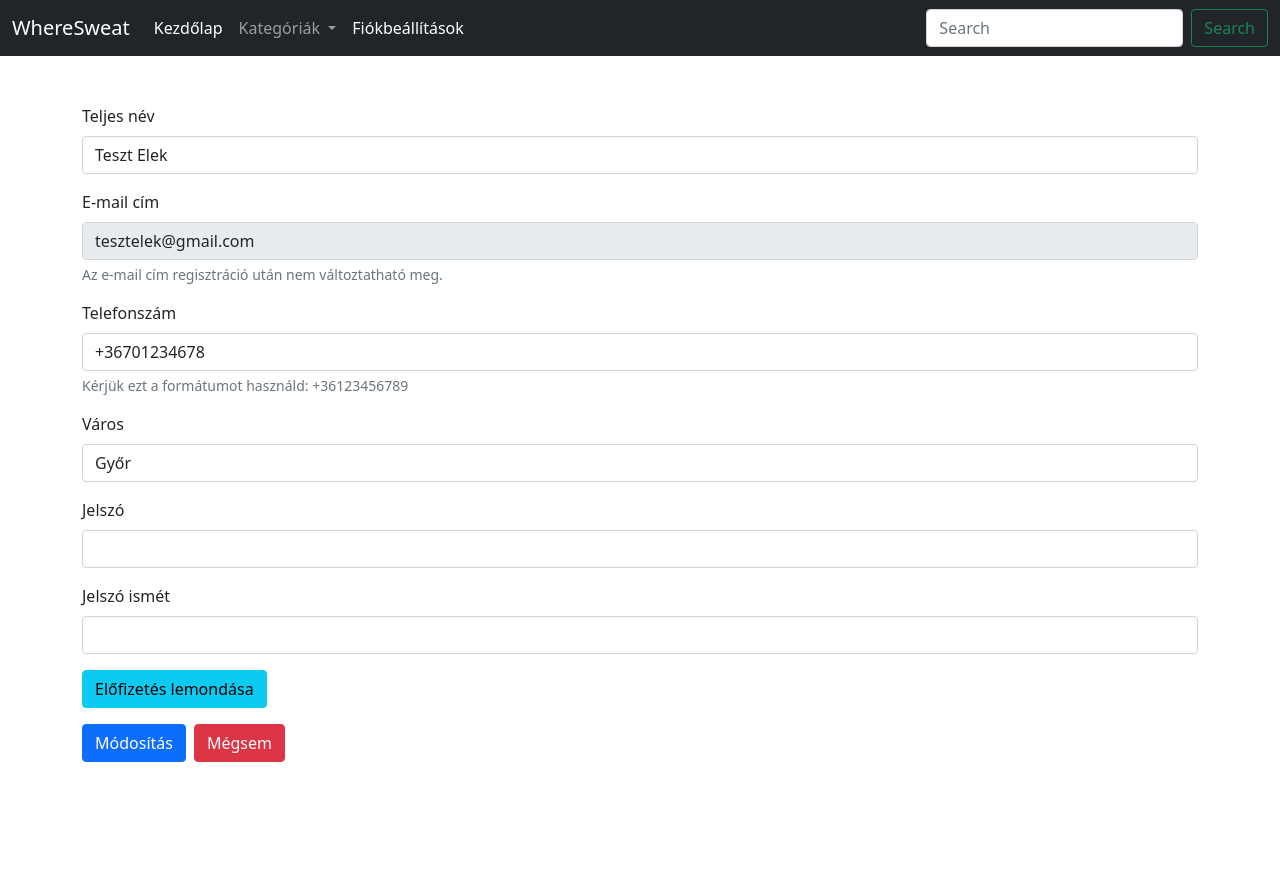
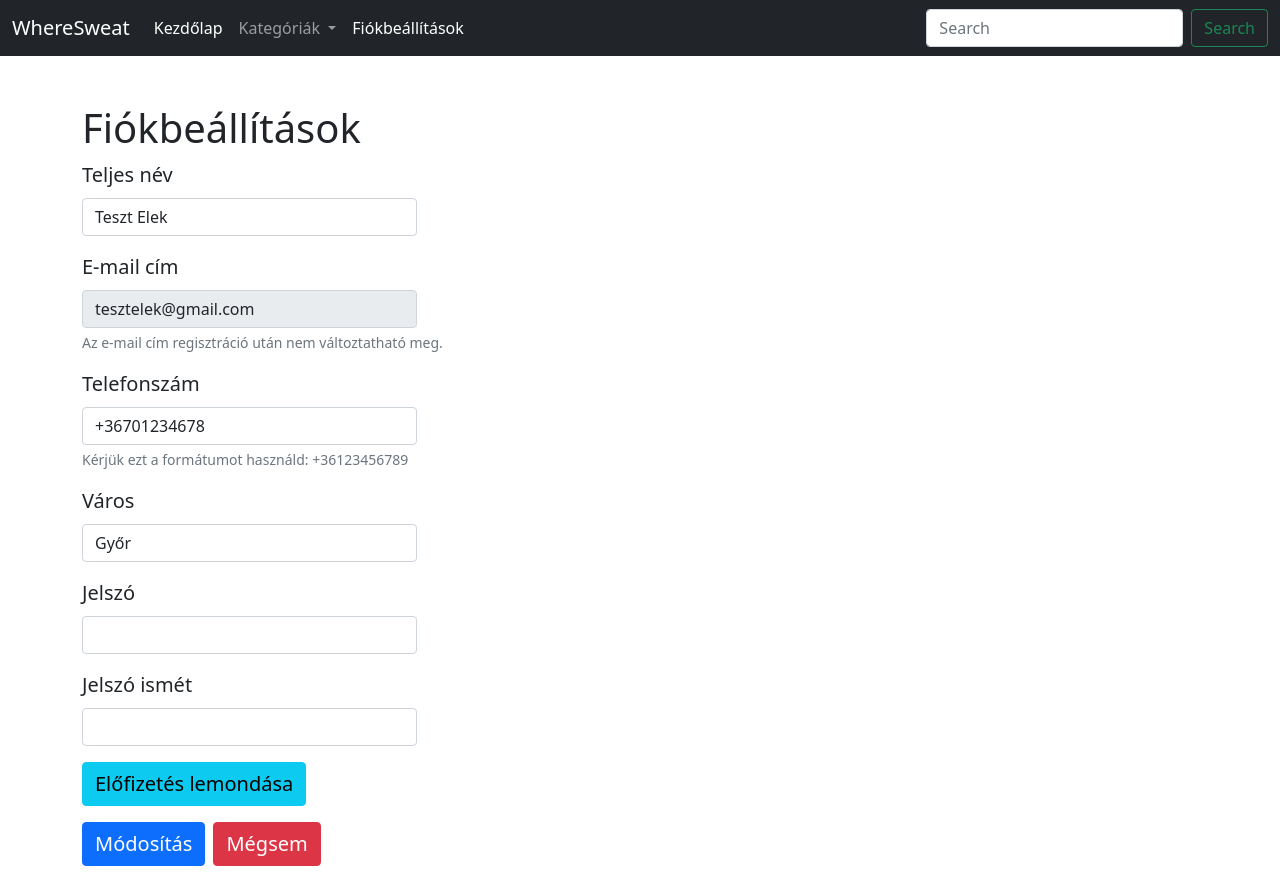
Before and after one commit to adam-mgshgy/Vizsga, an Angular app in the folder WhereSweat/: page /profile in a window 1280 px wide. Before the commit the page ends 800 px from the top, so only its background shows below. Built offline with nearby package versions, Linux system fonts and the light colour scheme.

Commit message:
Sizing changes

```diff
--- a/WhereSweat/src/app/components/profile-settings/profile-settings.component.css
+++ b/WhereSweat/src/app/components/profile-settings/profile-settings.component.css
@@ -0,0 +1,3 @@
+input {
+    width: 30%;
+}
--- a/WhereSweat/src/app/components/profile-settings/profile-settings.component.html
+++ b/WhereSweat/src/app/components/profile-settings/profile-settings.component.html
@@ -1,48 +1,49 @@
+<h1>Fiókbeállítások</h1>
 <form>
     <div class="mb-3">
-        <label for="username" class="form-label">
+        <label for="username" class="form-label fs-5">
             Teljes név
         </label>
         <input type="text" class="form-control" id="username" name="username" value="{{user.full_name}}">
     </div>
     <div class="mb-3">
-        <label for="email" class="form-label">E-mail cím</label>
+        <label for="email" class="form-label fs-5">E-mail cím</label>
         <input type="email" class="form-control" id="email" value="{{user.email}}" readonly>
         <div id="emailHelp" class="form-text">Az e-mail cím regisztráció után nem változtatható meg.</div>
     </div>
     <div class="mb-3">
-        <label for="phoneNumber" class="form-label">
+        <label for="phoneNumber" class="form-label fs-5">
             Telefonszám
         </label>
         <input type="text" class="form-control" id="phoneNumber" name="phoneNumber" value="{{user.phone_number}}">
         <div id="phoneNumberNelp" class="form-text">Kérjük ezt a formátumot használd: +36123456789</div>
     </div>
     <div class="mb-3">
-        <label for="city" class="form-label">
+        <label for="city" class="form-label fs-5">
             Város
         </label>
         <input type="text" class="form-control" id="city" name="city" value="{{user.city}}">
     </div>
     <div class="mb-3">
-        <label for="password" class="form-label">Jelszó</label>
+        <label for="password" class="form-label fs-5">Jelszó</label>
         <input type="password" class="form-control" id="password">
     </div>
     <div class="mb-3">
-        <label for="password" class="form-label">Jelszó ismét</label>
+        <label for="password" class="form-label fs-5">Jelszó ismét</label>
         <input type="password" class="form-control" id="password">
     </div>
     <div class="mb-3">
-        <button [ngClass]="user.trainer ? 'd-none' : 'd-block'" type="button" class="btn btn-info" data-bs-toggle="tooltip" data-bs-html="true"
+        <button [ngClass]="user.trainer ? 'd-none' : 'd-block'" type="button" class="btn btn-info fs-5" data-bs-toggle="tooltip" data-bs-html="true"
         title="Ha szeretnél edzővé válni és feltölteni edzéseid, nézd meg ajánlatainkat a gombra kattinva!">
             Edzővé válok!
         </button>
-        <button [ngClass]="user.trainer ? 'd-block' : 'd-none'" type="button" class="btn btn-info" data-bs-toggle="tooltip" data-bs-html="true"
+        <button [ngClass]="user.trainer ? 'd-block' : 'd-none'" type="button" class="btn btn-info fs-5" data-bs-toggle="tooltip" data-bs-html="true"
         title="Ha szeretnéd lemondani edzői előfizetésed, kattints a gombra!">
             Előfizetés lemondása
         </button>
     </div>
     <div class="mb-3">
-        <button type="submit" class="btn btn-primary">Módosítás</button>
-        <button class="btn btn-danger ms-2">Mégsem</button>
+        <button type="submit" class="btn btn-primary fs-5">Módosítás</button>
+        <button class="btn btn-danger ms-2 fs-5">Mégsem</button>
     </div>
 </form>
```
